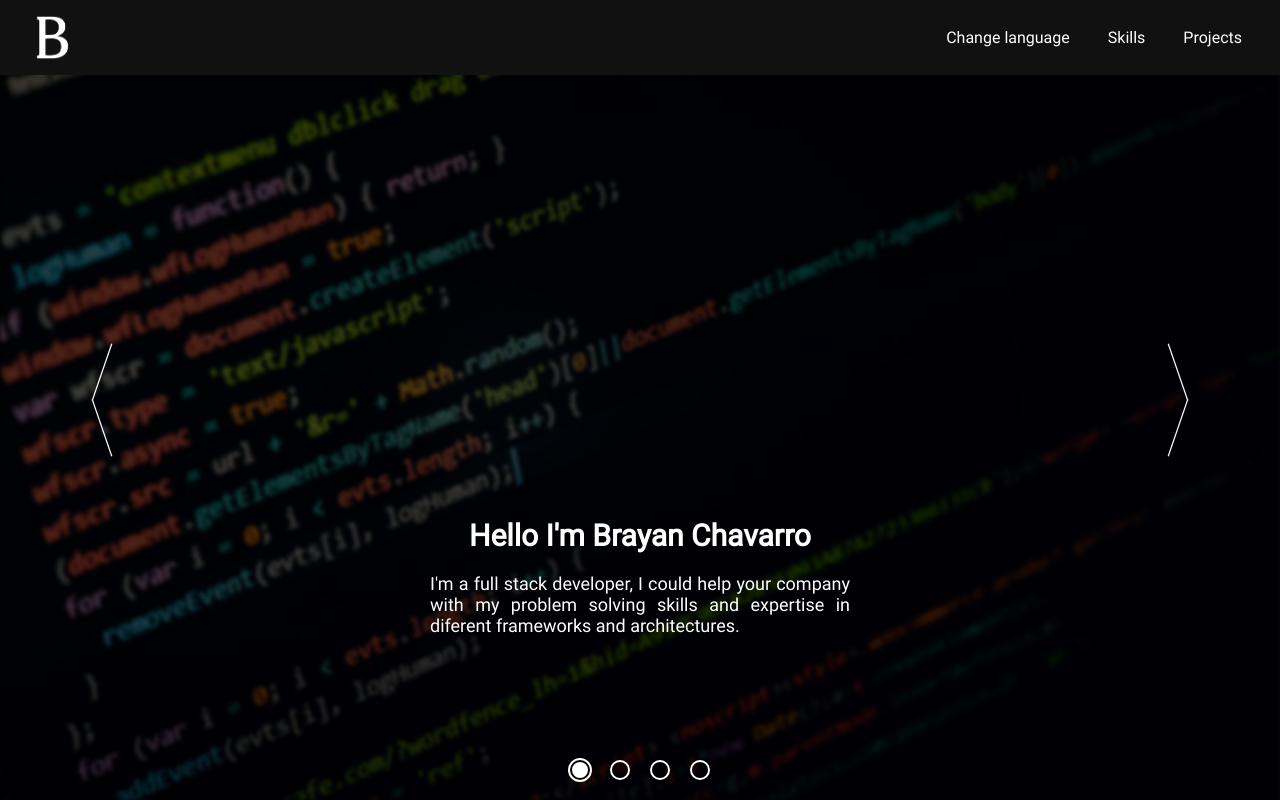
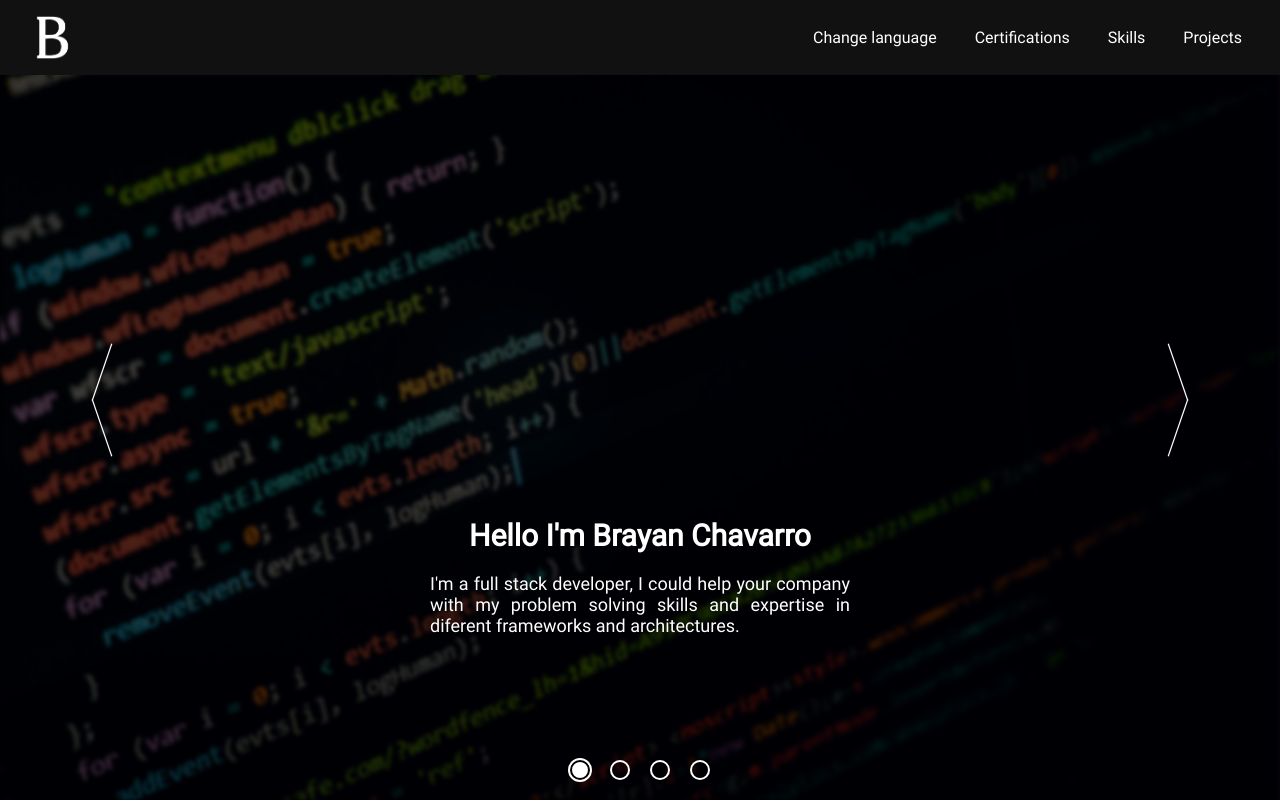
Before and after one commit to brayanCh/portfolio-react, a React (Create React App) app: page / in a window 1280 px wide. Shown: the top 800 px of the page. Built offline with nearby package versions, Linux system fonts and the light colour scheme.

Commit message:
translation for skill section and added item in navbar

```diff
--- a/src/components/bar/index.tsx
+++ b/src/components/bar/index.tsx
@@ -51,7 +51,7 @@ const Navbar = () => {
   const scrollTo = (id : string) : void => {
     const element = document.getElementById(id);
     if (element)
-      element.scrollIntoView({ behavior: 'smooth', block: 'nearest' });
+      element.scrollIntoView({ behavior: 'smooth', block: 'end' });
   };
 
   return (
@@ -97,6 +97,11 @@ const Navbar = () => {
               isOnTop={isOnTop}
             />
             <NavItem
+              text={t('navbar.certifications')}
+              method={() => scrollTo('first-frontend-sec')}
+              isOnTop={isOnTop}
+            />
+            <NavItem
               text={t('navbar.change_lang')}
               method={() => setModalLanguagesOpen(true)}
               isOnTop={isOnTop}
--- a/src/locales/en.json
+++ b/src/locales/en.json
@@ -3,6 +3,7 @@
     "navbar" : {
       "change_lang": "Change language",
       "projects": "Projects",
+      "certifications": "Certifications",
       "skills": "Skills",
       "close": "Close",
       "es": "Spanish",
--- a/src/locales/es.json
+++ b/src/locales/es.json
@@ -3,6 +3,7 @@
     "navbar" : {
       "change_lang": "Cambiar el lenguaje",
       "projects": "Proyectos",
+      "certifications": "Certificaciones",
       "skills": "Habilidades",
       "close": "Cerrar",
       "es": "Español",
@@ -31,14 +32,14 @@
         "eight": "firebase y aws amplify."
       },
       "backend": {
-        "first": "I have worked in the backend, writing",
-        "second": "REST apis, graphql apis and microservices,",
-        "third": "using languages and frameworks like",
-        "fourth": "nodejs, express, python, django, rust, actix and go.",
-        "five": "In the database space I've worked with",
-        "six": "mongodb, postgresql, redis, dynamodb and firebase,",
-        "seven": "I also worked with the following services in aws",
-        "eight": "cognito for authentification, s3 for storage, lambda for serverless functions, api gateway for api management, sns for push notifications and sms and fargate for serverless docker deployments."
+        "first": "Previamente he trabajado en el backend, desarrollando",
+        "second": "REST apis, graphql apis y microservicios,",
+        "third": "usando lenguajes y frameworks como",
+        "fourth": "nodejs, express, python, django, rust, actix y go.",
+        "five": "Del lado de las bases de datos he usado",
+        "six": "mongodb, postgresql, redis, dynamodb y firebase.",
+        "seven": "Tambien he desarrollado con los siguientes servicios de aws",
+        "eight": "cognito para la autentificacion, s3 para almacenamiento, lambda para funciones serverless y api gateway para el manejo de apis."
       },
       "certifications": {
         "first": "These are some certifications I've earned",
--- a/src/pages/FirstFrontendExperience.tsx
+++ b/src/pages/FirstFrontendExperience.tsx
@@ -11,12 +11,16 @@ const ParallaxSection = () => {
   useEffect(() => {
     window.addEventListener('scroll', () => {
       const positionOnScreen: number = window.scrollY/window.innerHeight;
-      if (positionOnScreen < 1) {
+      if (positionOnScreen < 1 ) {
         return;
       }
       const section = document.getElementById('first-frontend-sec');
       if (section) {
-        section.style.transform = `translateY(${(positionOnScreen - 1) * 100}%)`;
+        if (positionOnScreen > 3) {
+          section.style.transform = 'translateY(0)';
+        } else {
+          section.style.transform = `translateY(${(positionOnScreen - 1) * 100}%)`;
+        }
       }
     });
   });
```
